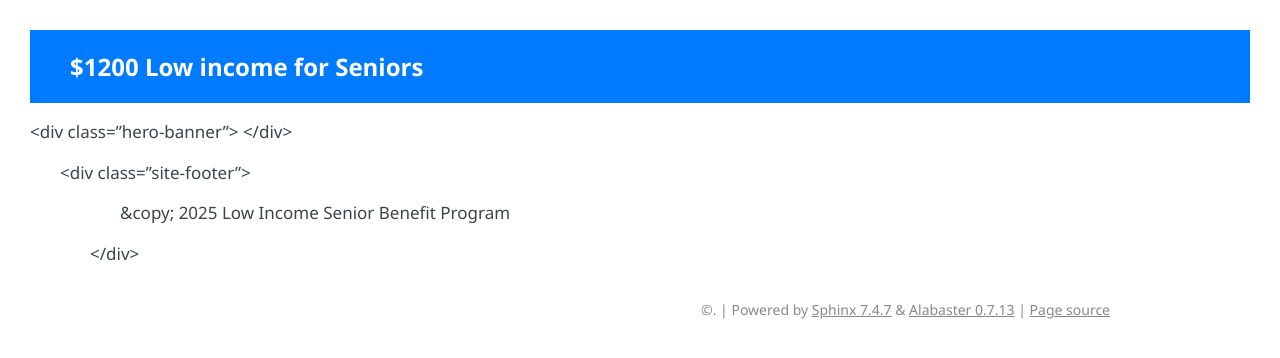
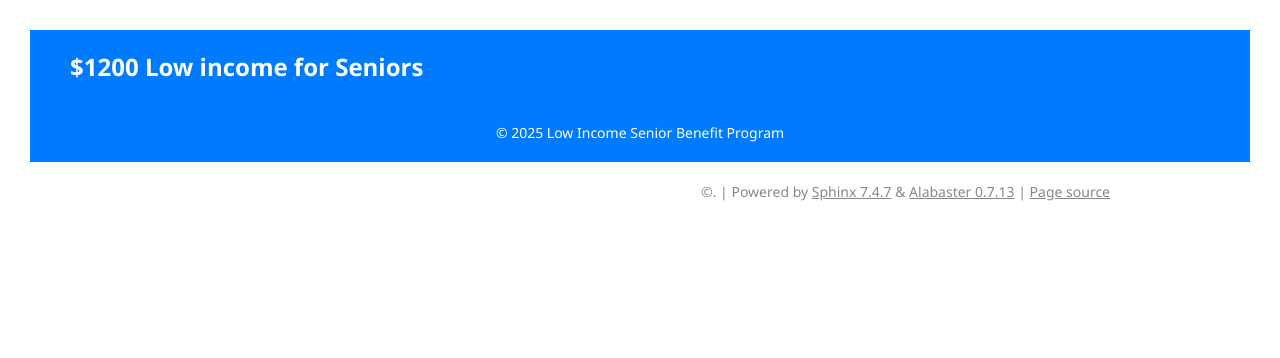
Before and after one commit to gitjainnew/1200loincome, a Sphinx documentation site: the page built from docs/index.rst, in a window 1280 px wide. Shown: the top 358 px of the page. Built offline with Sphinx 7.4.7, drawn with Linux system fonts in a browser that asks for light colours.

Commit message:
Update index.rst

```diff
--- a/docs/index.rst
+++ b/docs/index.rst
@@ -11,8 +11,7 @@ $1200 Low Income for Seniors: How to Apply?
   <div class="site-header">
      <div class="site-name">$1200 Low income for Seniors</div>
    </div>
-<div class="hero-banner">
-</div>
+
 
  <div class="site-footer">
      &copy; 2025 Low Income Senior Benefit Program
```
